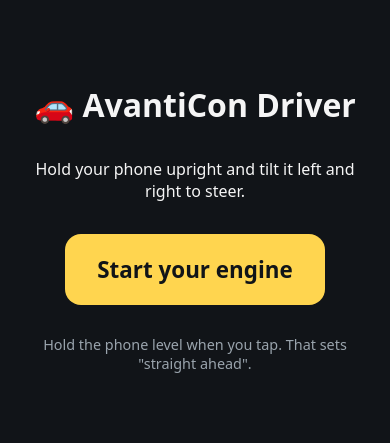
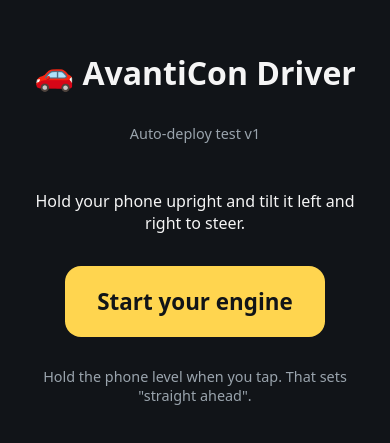
Before and after one commit to judeav2025/driver-app, a website with bundled scripts: page public/index.html in a window 390 px wide. Shown: the part 187-630 px from the top of the page. Built offline with nearby package versions, Linux system fonts and the light colour scheme; files whose address does not match are found by name.

Commit message:
Add auto-deploy test text to the phone page

```diff
--- a/public/index.html
+++ b/public/index.html
@@ -10,6 +10,7 @@
 <body class="phone">
   <section id="join" class="panel">
     <h1>🚗 AvantiCon Driver</h1>
+    <p class="hint">Auto-deploy test v1</p>
     <p>Hold your phone upright and tilt it left and right to steer.</p>
     <button id="start" class="big">Start your engine</button>
     <p class="hint">Hold the phone level when you tap. That sets "straight ahead".</p>
```
